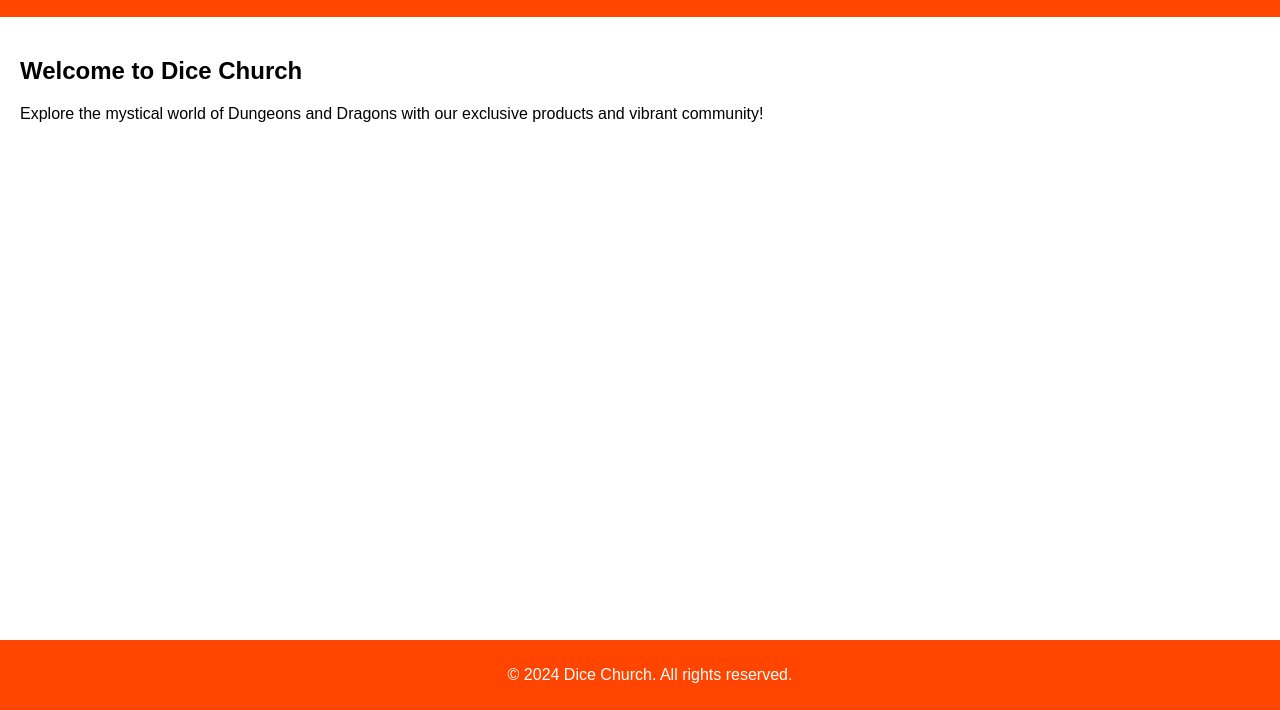
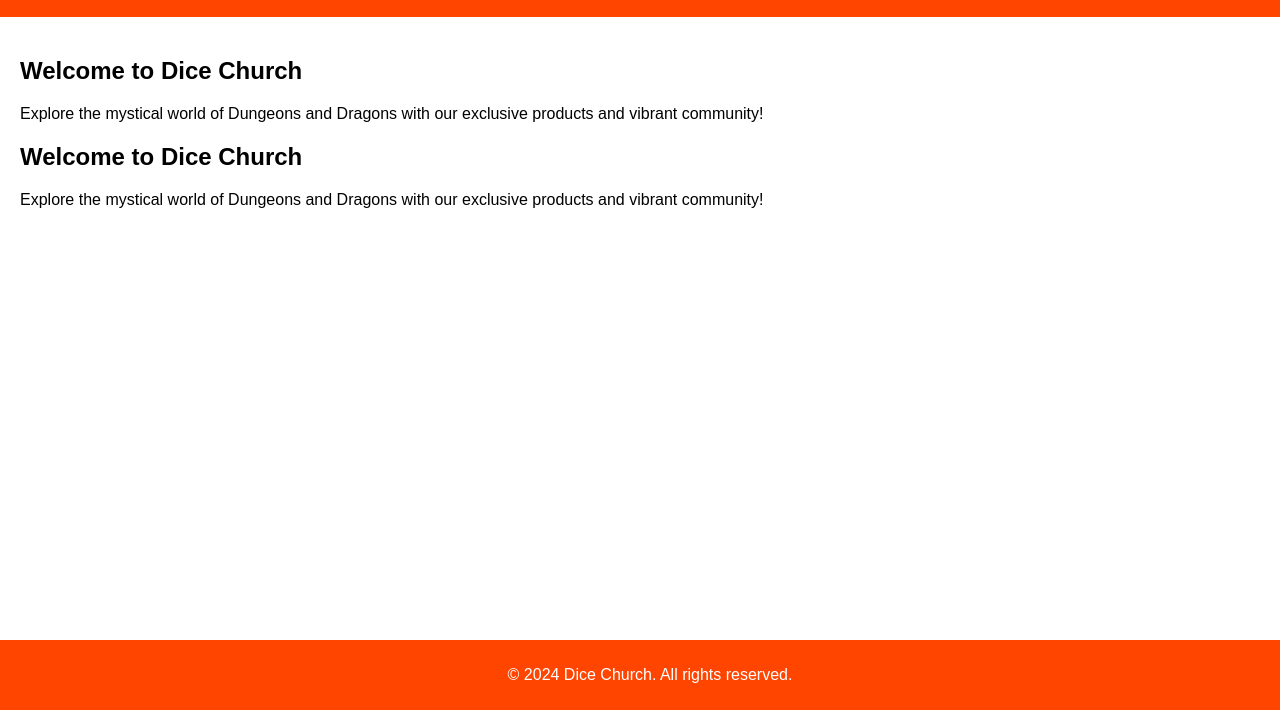
Before and after one commit to Cadson720/dc, a plain HTML site: page index.html in a window 1280 px wide. Shown: the part 90-800 px from the top of the page. Drawn offline with Linux system fonts and the light colour scheme.

Commit message:
update intex.html
added extra section so maybe i can launch this damn thing.

```diff
--- a/index.html
+++ b/index.html
@@ -22,6 +22,10 @@
             <h2>Welcome to Dice Church</h2>
             <p>Explore the mystical world of Dungeons and Dragons with our exclusive products and vibrant community!</p>
         </section>
+        <section>
+            <h2>Welcome to Dice Church</h2>
+            <p>Explore the mystical world of Dungeons and Dragons with our exclusive products and vibrant community!</p>
+        </section>
     </main>
     <footer>
         <p>&copy; 2024 Dice Church. All rights reserved.</p>
```
